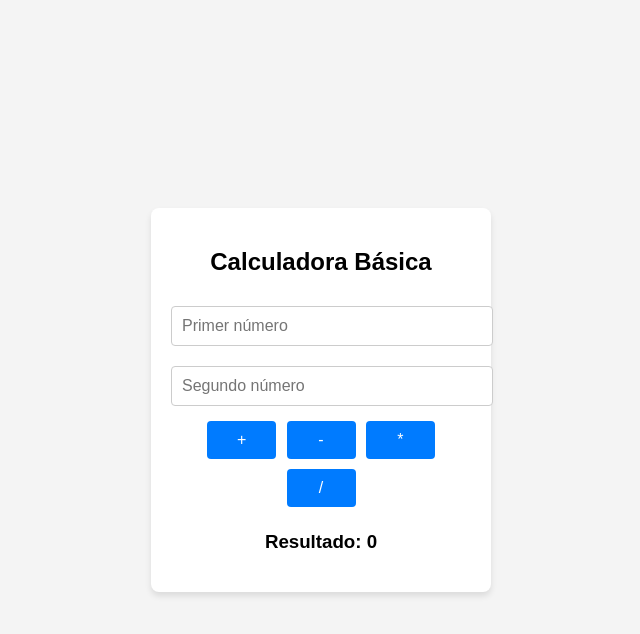
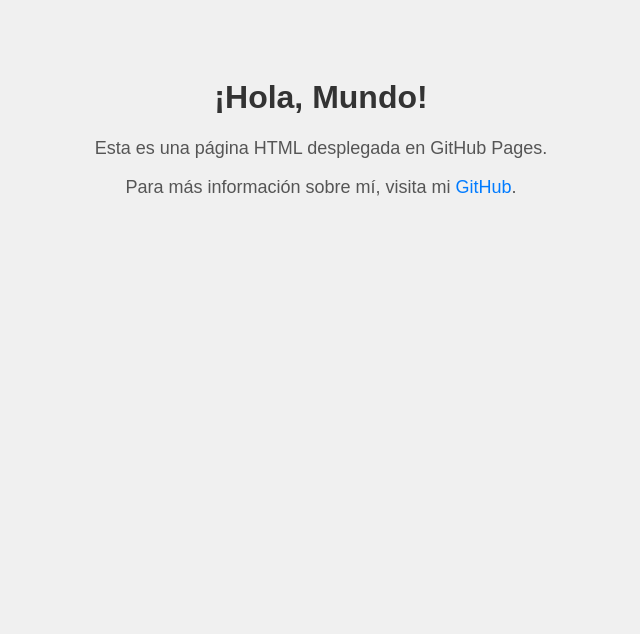
Before and after one commit to andresfelipepalacioangel/Clase3, a plain HTML site: page Index.html in a window 1280 px wide. Shown: the whole page, without its empty margins (319-959 px from the left). Drawn offline with Linux system fonts and the light colour scheme.

Commit message:
Update Index.html

```diff
--- a/Index.html
+++ b/Index.html
@@ -3,90 +3,33 @@
 <head>
     <meta charset="UTF-8">
     <meta name="viewport" content="width=device-width, initial-scale=1.0">
-    <title>Calculadora Básica</title>
+    <title>Mi Página HTML en GitHub Pages</title>
     <style>
         body {
             font-family: Arial, sans-serif;
-            display: flex;
-            justify-content: center;
-            align-items: center;
-            height: 100vh;
-            margin: 0;
-            background-color: #f4f4f4;
+            text-align: center;
+            padding: 50px;
+            background-color: #f0f0f0;
         }
-        .calculator {
-            background: #fff;
-            padding: 20px;
-            border-radius: 8px;
-            box-shadow: 0 4px 6px rgba(0, 0, 0, 0.1);
-            text-align: center;
-            width: 300px;
+        h1 {
+            color: #333;
         }
-        .calculator input {
-            width: 100%;
-            margin: 10px 0;
-            padding: 10px;
-            font-size: 16px;
-            border: 1px solid #ccc;
-            border-radius: 4px;
+        p {
+            color: #555;
+            font-size: 18px;
         }
-        .calculator button {
-            width: 23%;
-            padding: 10px;
-            margin: 5px 1%;
-            font-size: 16px;
-            background-color: #007bff;
-            color: #fff;
-            border: none;
-            border-radius: 4px;
-            cursor: pointer;
+        a {
+            color: #007bff;
+            text-decoration: none;
         }
-        .calculator button:hover {
-            background-color: #0056b3;
+        a:hover {
+            text-decoration: underline;
         }
     </style>
 </head>
 <body>
-    <div class="calculator">
-        <h2>Calculadora Básica</h2>
-        <input type="number" id="num1" placeholder="Primer número">
-        <input type="number" id="num2" placeholder="Segundo número">
-        <div>
-            <button onclick="calculate('+')">+</button>
-            <button onclick="calculate('-')">-</button>
-            <button onclick="calculate('*')">*</button>
-            <button onclick="calculate('/')">/</button>
-        </div>
-        <h3>Resultado: <span id="result">0</span></h3>
-    </div>
-
-    <script>
-        function calculate(operation) {
-            const num1 = parseFloat(document.getElementById('num1').value);
-            const num2 = parseFloat(document.getElementById('num2').value);
-            let result;
-
-            if (isNaN(num1) || isNaN(num2)) {
-                result = "Por favor ingresa ambos números.";
-            } else {
-                switch (operation) {
-                    case '+':
-                        result = num1 + num2;
-                        break;
-                    case '-':
-                        result = num1 - num2;
-                        break;
-                    case '*':
-                        result = num1 * num2;
-                        break;
-                    case '/':
-                        result = num2 !== 0 ? (num1 / num2).toFixed(2) : "No se puede dividir entre 0";
-                        break;
-                }
-            }
-
-            document.getElementById('result').textContent = result;
-        }
-    </script>
+    <h1>¡Hola, Mundo!</h1>
+    <p>Esta es una página HTML desplegada en GitHub Pages.</p>
+    <p>Para más información sobre mí, visita mi <a href="https://github.com/tu-usuario" target="_blank">GitHub</a>.</p>
 </body>
 </html>
```
